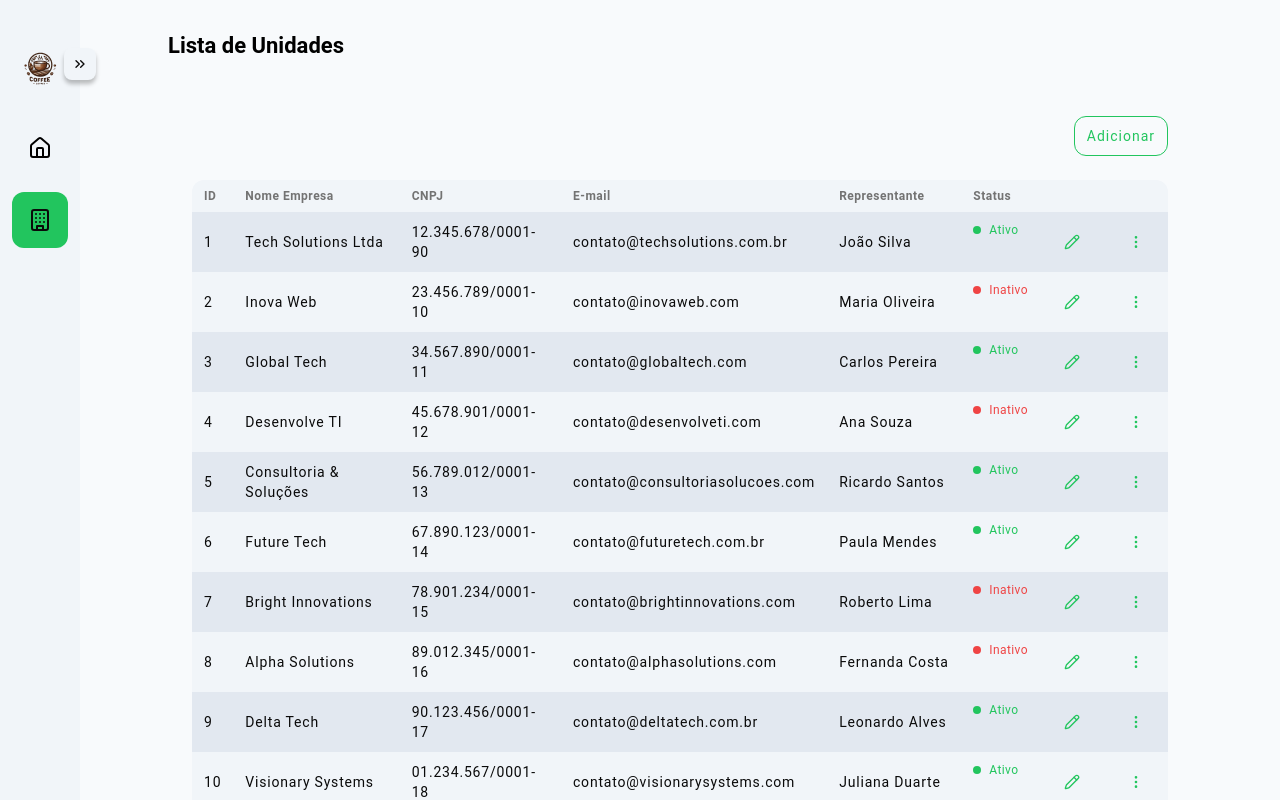
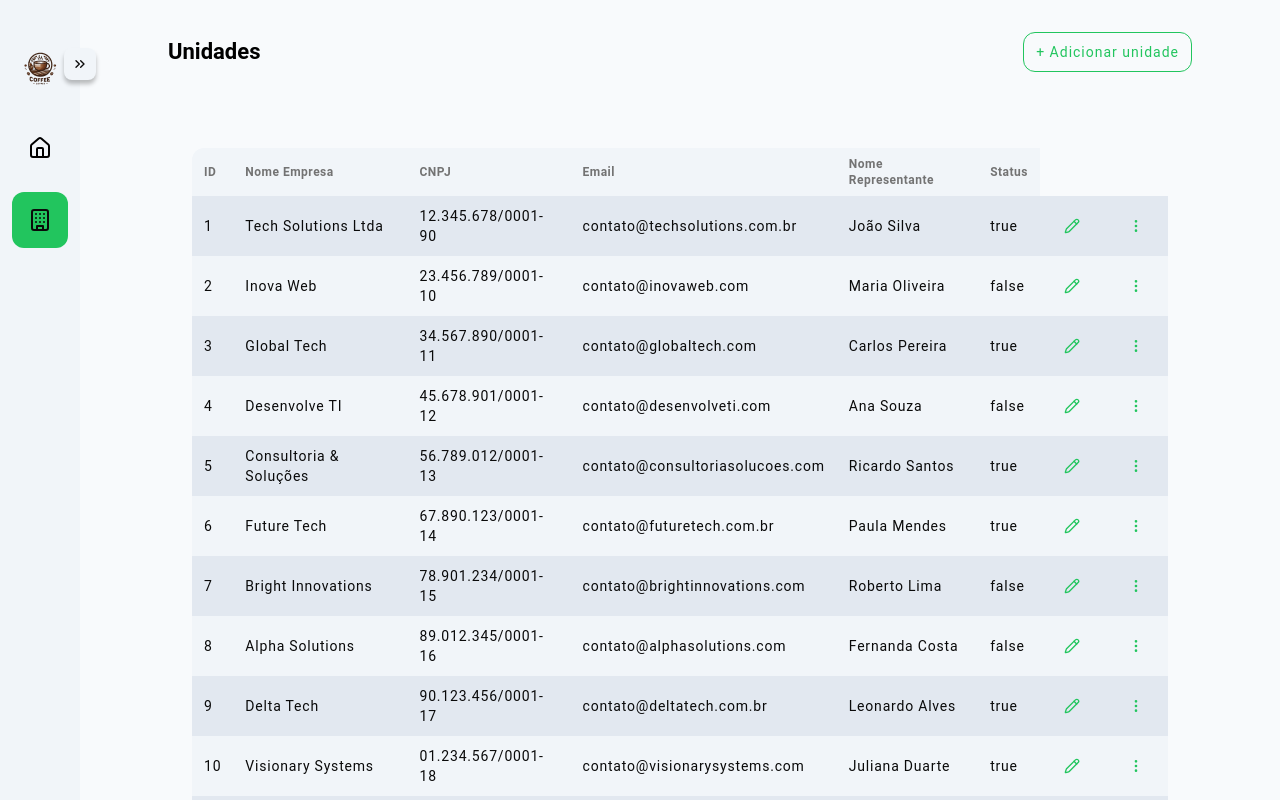
Before and after one commit to Ten-Coffee/ten-coffee_web, a Next.js app: page /coffee-shop in a window 1280 px wide. Shown: the top 800 px of the page. Built offline with nearby package versions, Linux system fonts and the light colour scheme.

Commit message:
♻️refactor: alteração da tabela e da lista de unidades conforme o code review

```diff
--- a/src/components/UI/organism/table/UI/atoms/header-cell/header-cell.atom.tsx
+++ b/src/components/UI/organism/table/UI/atoms/header-cell/header-cell.atom.tsx
@@ -2,14 +2,13 @@ import './header-cell.style.scss';
 import { LabelAtom } from '@/components/UI/atoms/typography/label/label.atom';
 
 interface HeaderCellAtomProps {
-  title: string;
-  key: string;
+  value: string;
 }
 
-export const HeaderCellAtom = ({ title, key }: HeaderCellAtomProps) => {
+export const HeaderCellAtom = ({ value }: HeaderCellAtomProps) => {
   return (
-    <th className={'header-cell'} key={key}>
-      <LabelAtom size={'medium'} value={title} />
+    <th className={'header-cell'}>
+      <LabelAtom size={'medium'} value={value} />
     </th>
   );
 };
--- a/src/components/UI/organism/table/UI/atoms/table-data/table-data.atom.tsx
+++ b/src/components/UI/organism/table/UI/atoms/table-data/table-data.atom.tsx
@@ -2,13 +2,7 @@ import { DefaultTableDataAtom } from '@/components/UI/organism/table/UI/atoms/ta
 import { IconButtonTableDataAtom } from '@/components/UI/organism/table/UI/atoms/table-data/UI/atoms/icon-button-table-data/icon-button-table-data.atom';
 import { StatusTableDataAtom } from '@/components/UI/organism/table/UI/atoms/table-data/UI/atoms/status-table-data/status-table-data.atom';
 
-interface TableDataAtomProps {
-  Default: typeof DefaultTableDataAtom;
-  Icon: typeof IconButtonTableDataAtom;
-  Status: typeof StatusTableDataAtom;
-}
-
-export const TableDataAtom: TableDataAtomProps = {
+export const TableDataAtom = {
   Default: DefaultTableDataAtom,
   Icon: IconButtonTableDataAtom,
   Status: StatusTableDataAtom
--- a/src/components/UI/organism/table/UI/molecules/table-body/table-body.molecule.tsx
+++ b/src/components/UI/organism/table/UI/molecules/table-body/table-body.molecule.tsx
@@ -3,40 +3,40 @@ import './table-body.style.scss';
 
 import { icons } from '@/icons/icons';
 
-interface Empresa {
-  id: number;
-  nomeEmpresa: string;
-  cnpj: string;
-  email: string;
-  nomeRepresentante: string;
-  status: boolean;
+interface TableBodyMoleculeProps<T> {
+  data: T[];
+  columns: { key: keyof T }[];
+  render?: (item: T) => string | number;
 }
 
-interface TableBodyMoleculeProps {
-  data: Empresa[];
-}
-
-export const TableBodyMolecule = ({ data }: TableBodyMoleculeProps) => {
+export const TableBodyMolecule = <T,>({
+  data,
+  columns,
+  render
+}: TableBodyMoleculeProps<T>) => {
   return (
     <tbody>
       {data.length === 0 ? (
         <tr>
-          <td colSpan={8}>Nenhum registro encontrado</td>
+          <td colSpan={columns.length}>Nenhum registro encontrado</td>
         </tr>
       ) : (
-        data.map((empresa) => (
-          <tr key={empresa.cnpj} className={'table-row'}>
-            <TableDataAtom.Default value={empresa.id} />
-            <TableDataAtom.Default value={empresa.nomeEmpresa} />
-            <TableDataAtom.Default value={empresa.cnpj} />
-            <TableDataAtom.Default value={empresa.email} />
-            <TableDataAtom.Default value={empresa.nomeRepresentante} />
-            <TableDataAtom.Status value={empresa.status} />
-            <TableDataAtom.Icon icon={icons.Edit} id={empresa.id} />
-            <TableDataAtom.Icon
-              icon={icons.Ellipsis.Vertical}
-              id={empresa.id}
-            />
+        data.map((item, index) => (
+          <tr key={index} className={'table-row'}>
+            {columns.map(({ key }) => (
+              <TableDataAtom.Default
+                key={String(key)}
+                value={
+                  render
+                    ? render(item)
+                    : item[key] !== undefined
+                      ? String(item[key])
+                      : ''
+                }
+              />
+            ))}
+            <TableDataAtom.Icon icon={icons.Edit} id={index} />
+            <TableDataAtom.Icon icon={icons.Ellipsis.Vertical} id={index} />
           </tr>
         ))
       )}
--- a/src/components/UI/organism/table/UI/molecules/table-header/table-header.molecule.tsx
+++ b/src/components/UI/organism/table/UI/molecules/table-header/table-header.molecule.tsx
@@ -1,5 +1,5 @@
+import './table-header.style.scss';
 import { HeaderCellAtom } from '../../atoms/header-cell/header-cell.atom';
-import './table-header.style.scss';
 
 interface TableHeaderMoleculeProps {
   columns: string[];
@@ -10,7 +10,7 @@ export const TableHeaderMolecule = ({ columns }: TableHeaderMoleculeProps) => {
     <thead className={'table-header'}>
       <tr>
         {columns.map((column, index) => (
-          <HeaderCellAtom title={column} key={index.toString()} />
+          <HeaderCellAtom key={index.toString()} value={column} />
         ))}
       </tr>
     </thead>
--- a/src/components/UI/organism/table/mock-data/columns.mock-data.ts
+++ b/src/components/UI/organism/table/mock-data/columns.mock-data.ts
@@ -1,10 +1,8 @@
 export const columns = [
-  'ID',
-  'Nome Empresa',
-  'CNPJ',
-  'E-mail',
-  'Representante',
-  'Status',
-  '',
-  ''
+  { Header: 'ID', accessor: 'id' as const },
+  { Header: 'Nome Empresa', accessor: 'nomeEmpresa' as const },
+  { Header: 'CNPJ', accessor: 'cnpj' as const },
+  { Header: 'Email', accessor: 'email' as const },
+  { Header: 'Nome Representante', accessor: 'nomeRepresentante' as const },
+  { Header: 'Status', accessor: 'status' as const }
 ];
--- a/src/components/UI/organism/table/table.organism.tsx
+++ b/src/components/UI/organism/table/table.organism.tsx
@@ -1,15 +1,29 @@
 import './table.style.scss';
+import { TableBodyMolecule } from '@/components/UI/organism/table/UI/molecules/table-body/table-body.molecule';
+import { TableHeaderMolecule } from '@/components/UI/organism/table/UI/molecules/table-header/table-header.molecule';
 
-import { columns } from '@/components/UI/organism/table/mock-data/columns.mock-data';
-import { TableHeaderMolecule } from './UI/molecules/table-header/table-header.molecule';
-import { TableBodyMolecule } from './UI/molecules/table-body/table-body.molecule';
-import { empresas } from './mock-data/table.mock-data.';
+interface Column<T> {
+  Header: string;
+  accessor: keyof T;
+}
 
-export const TableOrganism = () => {
+interface TableOrganismProps<T> {
+  columns: Column<T>[];
+  data: T[];
+}
+
+export const TableOrganism = <T,>({ columns, data }: TableOrganismProps<T>) => {
+  if (!columns || !data) {
+    return <div>Dados não disponíveis</div>;
+  }
+
   return (
     <table className={'table'}>
-      <TableHeaderMolecule columns={columns} />
-      <TableBodyMolecule data={empresas} />
+      <TableHeaderMolecule columns={columns.map((column) => column.Header)} />
+      <TableBodyMolecule
+        data={data}
+        columns={columns.map((column) => ({ key: column.accessor }))}
+      />
     </table>
   );
 };
--- a/src/components/templates/(privated)/coffee-shop/components/UI/organism/coffee-shop-list/coffee-shop-list.organism.scss
+++ b/src/components/templates/(privated)/coffee-shop/components/UI/organism/coffee-shop-list/coffee-shop-list.organism.scss
@@ -14,11 +14,3 @@
   margin-bottom: 1.6rem;
   text-align: center;
 }
-
-.coffee-shop-form__buttons {
-  display: flex;
-  justify-content: flex-end;
-  align-items: center;
-
-  gap: 2.4rem;
-}
--- a/src/components/templates/(privated)/coffee-shop/components/UI/organism/coffee-shop-list/coffee-shop-list.organism.tsx
+++ b/src/components/templates/(privated)/coffee-shop/components/UI/organism/coffee-shop-list/coffee-shop-list.organism.tsx
@@ -1,29 +1,15 @@
 'use client';
 
 import './coffee-shop-list.organism.scss';
-import { ButtonAtom } from '@/components/UI/atoms/button/button.atom';
-import { useCoffeeShopListHook } from './use-coffee-shop-list.hook';
 import { TableOrganism } from '@/components/UI/organism/table/table.organism';
+import { columns } from '@/components/UI/organism/table/mock-data/columns.mock-data';
+import { empresas } from '@/components/UI/organism/table/mock-data/table.mock-data.';
 
 export const CoffeeShopListOrganism = () => {
-  const { handleAdicionar } = useCoffeeShopListHook();
-
   return (
     <form className={'coffee-shop-list'}>
-      <div className={'coffee-shop-form__buttons'}>
-        <ButtonAtom.Wrapper
-          hierarchy={'outlined'}
-          type={'button'}
-          onClick={handleAdicionar}
-        >
-          Adicionar
-        </ButtonAtom.Wrapper>
-      </div>
-
       <div className={'coffee-shop-form__item'}>
-      <div>
-          <TableOrganism/>
-      </div>
+        <TableOrganism columns={columns} data={empresas} />
       </div>
     </form>
   );
--- a/src/components/templates/(privated)/coffee-shop/components/UI/organism/coffee-shop-list/use-coffee-shop-list.hook.ts
+++ /dev/null
@@ -1,19 +0,0 @@
-'use client';
-
-import { useRouter } from 'next/navigation';
-
-export const useCoffeeShopListHook = () => {
-  const router = useRouter();
-
-  const navigateTo = (path: string) => {
-    router.push(path);
-  };
-
-  const handleAdicionar = () => {
-    navigateTo('/coffee-shop/create/step-1');
-  };
-
-  return {
-    handleAdicionar
-  };
-};
--- a/src/components/templates/(privated)/coffee-shop/list.template.tsx
+++ b/src/components/templates/(privated)/coffee-shop/list.template.tsx
@@ -1,13 +1,44 @@
+'use client';
+
 import './styles/wrapper.styles.scss';
-
 import { TitleAtom } from '@/components/UI/atoms/typography/title/title.atom';
 import { CoffeeShopListOrganism } from './components/UI/organism/coffee-shop-list/coffee-shop-list.organism';
+import { ButtonAtom } from '@/components/UI/atoms/button/button.atom';
+import { useRouter } from 'next/navigation';
+
+export const useCoffeeShopListHook = () => {
+  const router = useRouter();
+
+  const navigateTo = (path: string) => {
+    router.push(path);
+  };
+
+  const handleAdicionar = () => {
+    navigateTo('/coffee-shop/create/step-1');
+  };
+
+  return {
+    handleAdicionar
+  };
+};
 
 export default function ListTemplate() {
+  const { handleAdicionar } = useCoffeeShopListHook();
   return (
     <>
-      <TitleAtom.Large value={'Lista de Unidades'} />
-      <div className={'strep-wrapper'}>
+      <div className={'coffee-shop-header'}>
+        <TitleAtom.Large value={'Unidades'} />
+
+        <ButtonAtom.Wrapper
+          hierarchy={'outlined'}
+          type={'button'}
+          onClick={handleAdicionar}
+        >
+          + Adicionar unidade
+        </ButtonAtom.Wrapper>
+      </div>
+
+      <div className={'step-wrapper'}>
         <CoffeeShopListOrganism />
       </div>
     </>
--- a/src/components/templates/(privated)/coffee-shop/styles/wrapper.styles.scss
+++ b/src/components/templates/(privated)/coffee-shop/styles/wrapper.styles.scss
@@ -1,6 +1,22 @@
+.coffee-shop-header {
+  display: flex;
+  justify-content: space-between;
+  align-items: center;
+
+  margin-bottom: 2rem;
+}
+
 .step-wrapper {
   display: flex;
   align-items: flex-start;
 
   gap: 3.2rem;
 }
+
+.coffee-shop-form__buttons {
+  display: flex;
+  justify-content: flex-end;
+  align-items: center;
+
+  gap: 2.4rem;
+}
```
